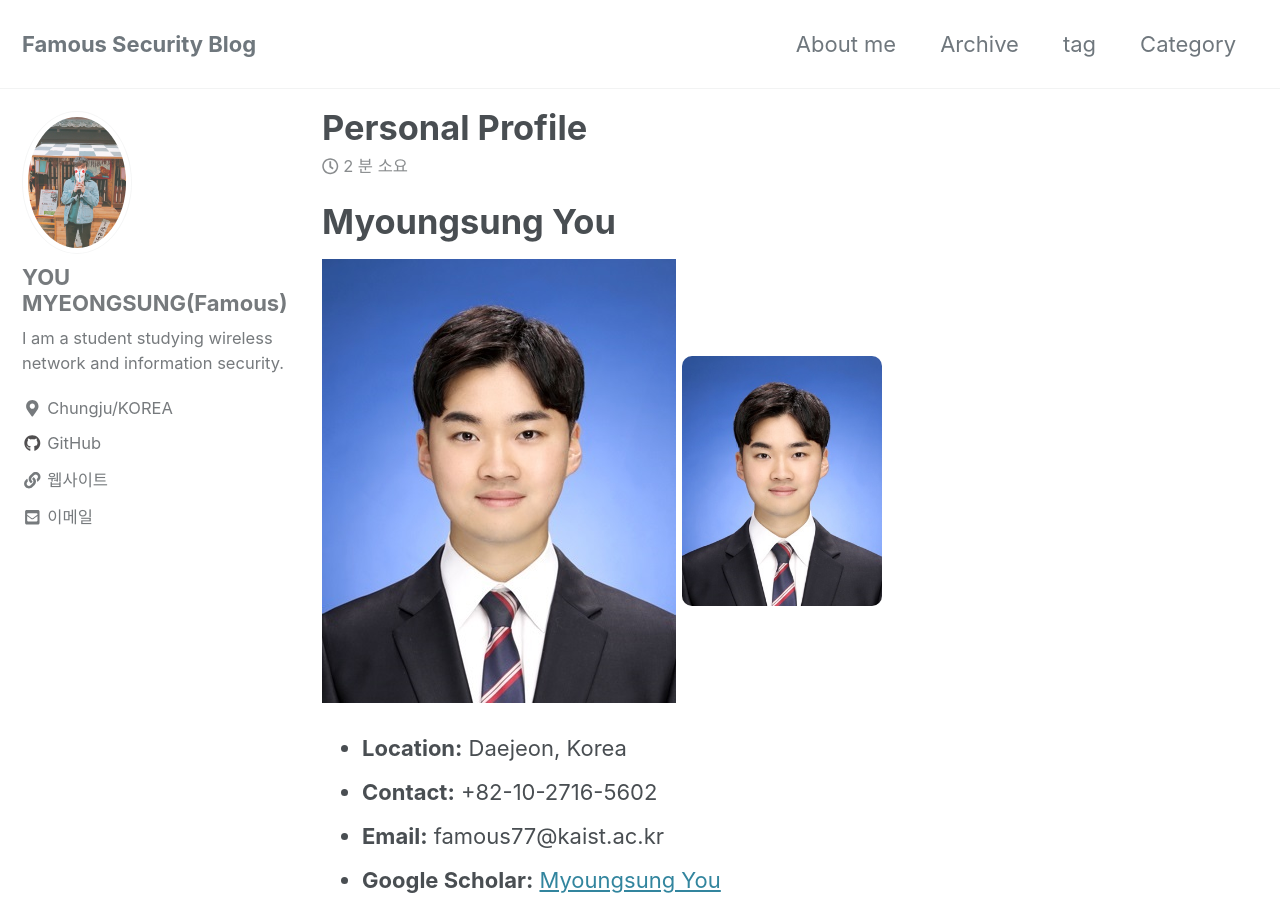
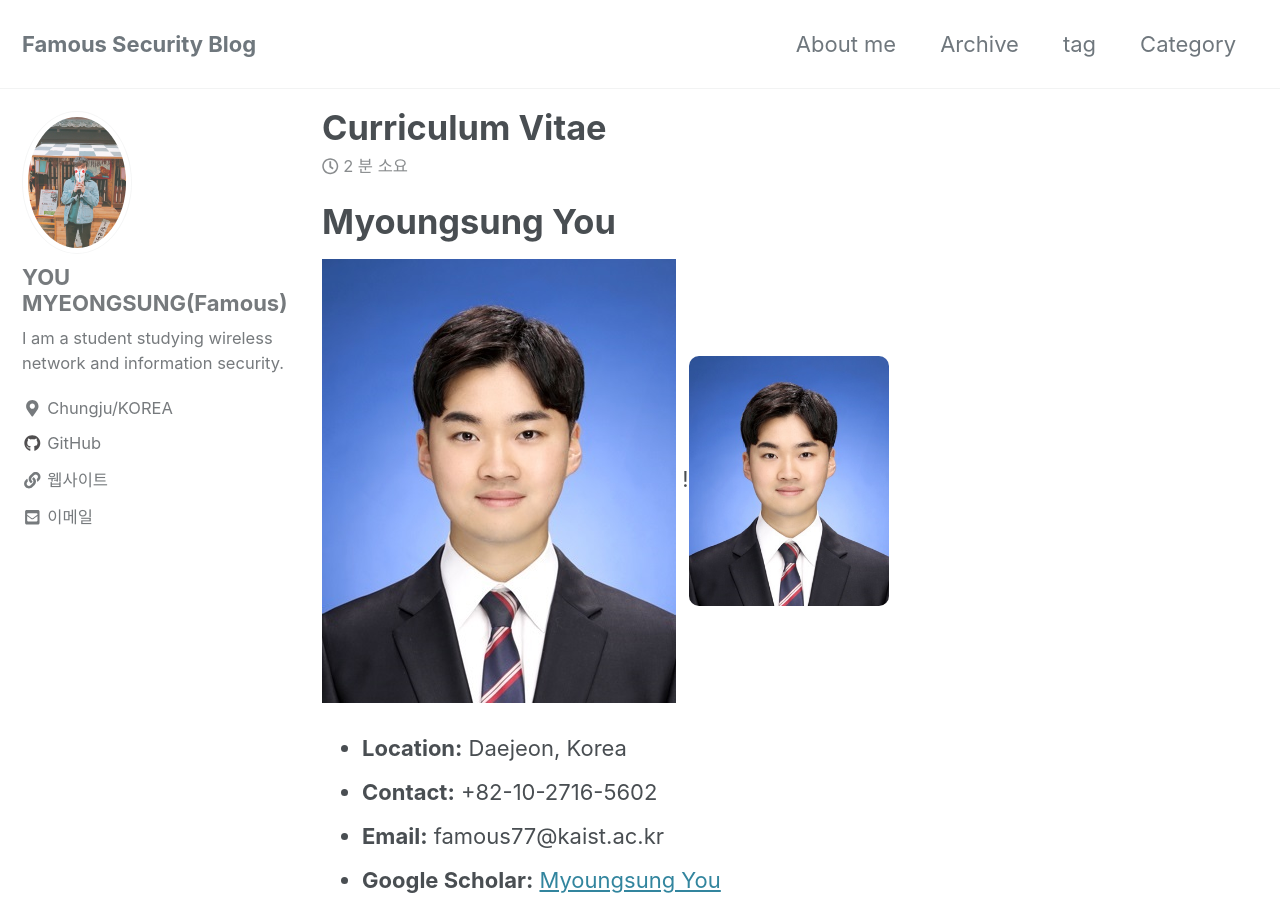
Before and after one commit to Famous7/famous7.github.io, a Jekyll site: the page built from _posts/2018-05-20-cv.md, in a window 1280 px wide and 900 px high. Built offline with Jekyll 4.4.1, drawn with Linux system fonts in a browser that asks for light colours; cached includes are drawn as plain includes; nearby versions of some CDN libraries.

Commit message:
Update 2018-05-20-cv.md

```diff
--- a/_posts/2018-05-20-cv.md
+++ b/_posts/2018-05-20-cv.md
@@ -1,5 +1,5 @@
 ---
-title: "Personal Profile"
+title: "Curriculum Vitae"
 excerpt_separator: "<!--more-->"
 categories:
   - Profile
@@ -12,7 +12,7 @@ permalink: /portfolio/
 ---
 # Myoungsung You
 ![나](/img/profile.jpg)
-<img src="/img/profile.jpg" alt="Myoungsung You" width="200" style="border-radius:10px;">
+!<img src="/img/profile.jpg" alt="Myoungsung You" width="200" style="border-radius:10px;">
 
 
 - **Location:** Daejeon, Korea
```
